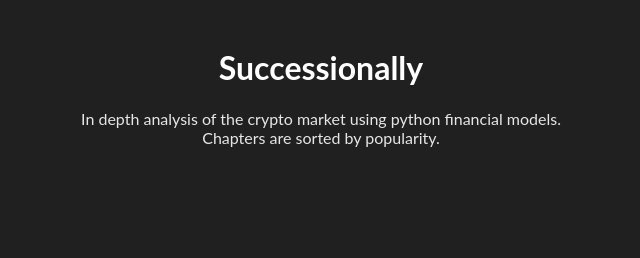
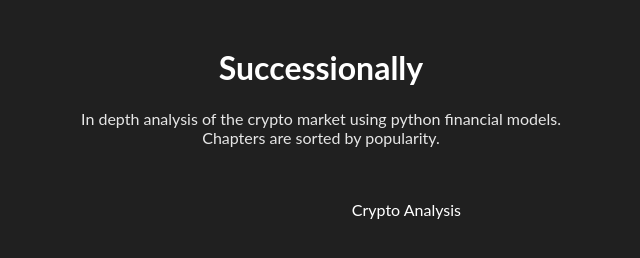
Before and after one commit to VinkoAlilovic/successionally.com, a plain HTML site: page index.html in a window 1280 px wide. Shown: the whole page, without its empty margins (319-959 px from the left). Drawn offline with Linux system fonts and the light colour scheme.

Commit message:
Update style.css

```diff
--- a/style.css
+++ b/style.css
@@ -71,7 +71,7 @@ h1{
 .ES:link{
     font-size:medium;
     position: absolute;
-    right:5000px;
+    right:500px;
     top:200px;
     color: #ffffff;
     background-color: transparent;
```
